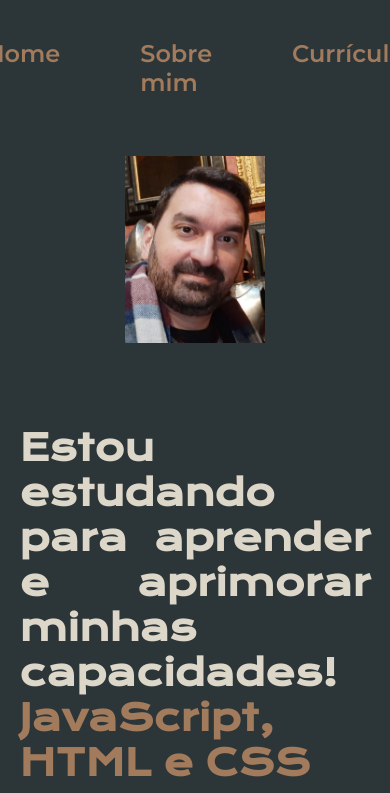
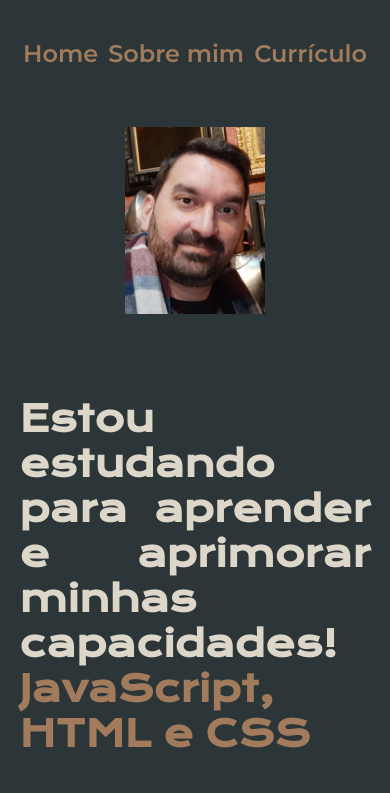
Before and after one commit to DanielMoraesTI/portfolio-alura, a plain HTML site: page index.html in a window 390 px wide. Shown: the top 793 px of the page. Drawn offline with nearby package versions, Linux system fonts and the light colour scheme.

Commit message:
Add files via upload

```diff
--- a/styles/style.css
+++ b/styles/style.css
@@ -37,6 +37,7 @@ body {
     font-weight: 600;
     color: var(--cor-terciaria);
     text-decoration: none;
+    white-space: nowrap;
 }
 
 .apresentacao {
@@ -139,6 +140,7 @@ body {
     }
     .cabecalho__menu {
         justify-content: center;
+        gap: 10px;
     }
     .apresentacao {
         flex-direction: column-reverse;
```
